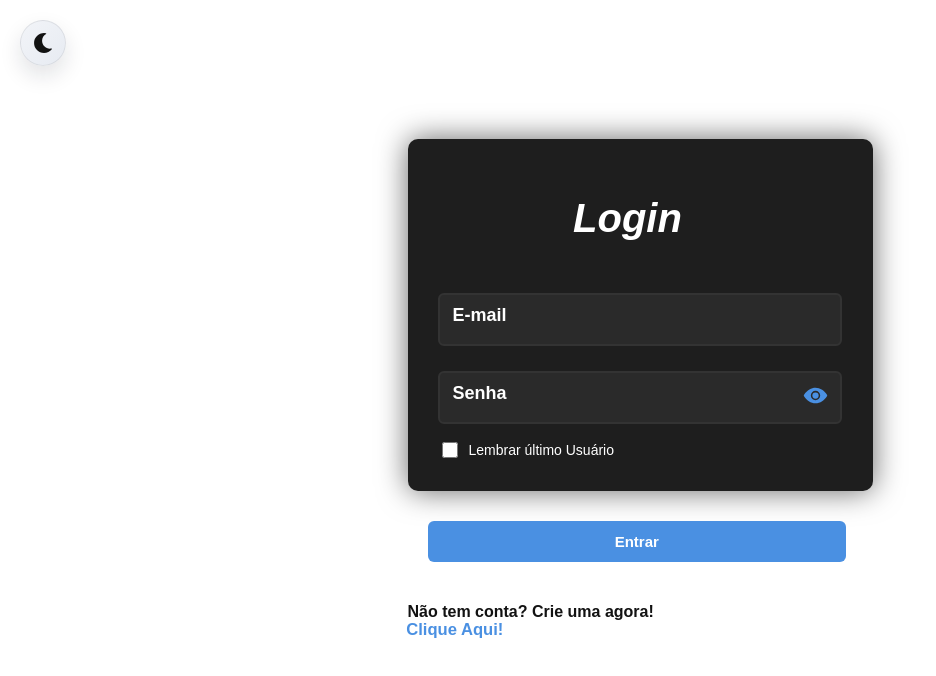
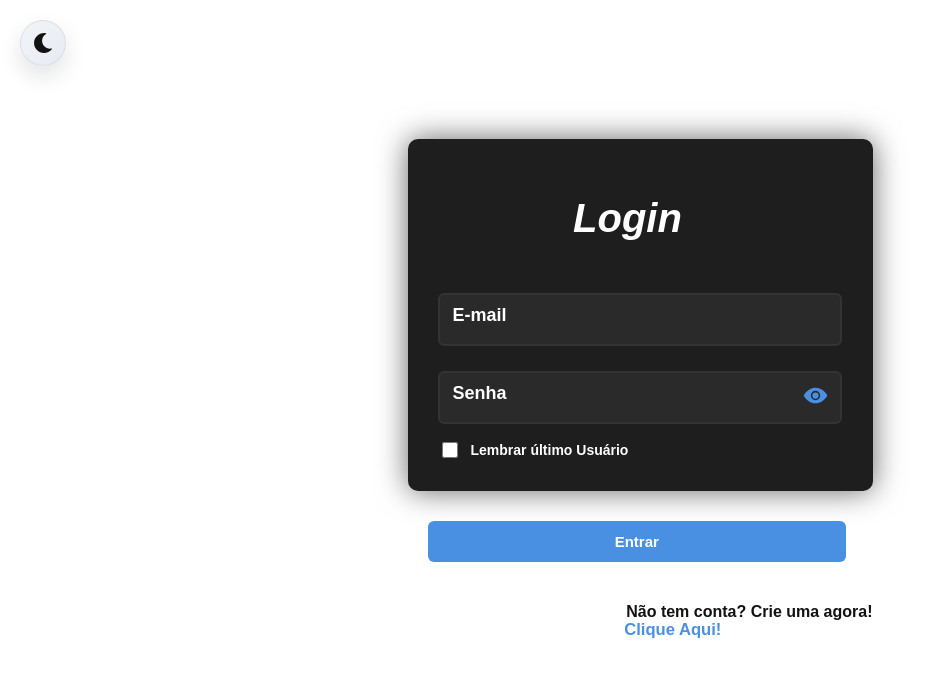
Before and after one commit to erik-tavares/Sistema-de-Mercadorias, a React (Vite) app: page / in a window 1280 px wide. Shown: the top 676 px of the page, without its empty margins (0-936 px from the left). Built offline with nearby package versions, Linux system fonts and the light colour scheme.

Commit message:
projeto-teste

```diff
--- a/src/Styles/Login.css
+++ b/src/Styles/Login.css
@@ -16,7 +16,10 @@ body {
 }
 
 .login-form-content {
-  transition: opacity 0.2s ease, transform 0.2s ease, visibility 0.2s ease;
+  transition:
+    opacity 0.2s ease,
+    transform 0.2s ease,
+    visibility 0.2s ease;
 }
 
 .login-carregando .login-form-content {
@@ -178,6 +181,7 @@ input:focus {
   font-family: Arial, Helvetica, sans-serif;
   font-weight: 500;
   display: flex;
+  flex-direction: row-reverse;
   gap: 5px;
 }
 
@@ -237,6 +241,9 @@ input:focus {
   gap: 8px;
   color: #aaa;
   cursor: pointer;
+  font-family: Arial, Helvetica, sans-serif;
+  font-weight: 600;
+  gap: 10px;
 }
 
 .lembrar-usuario input {
```
